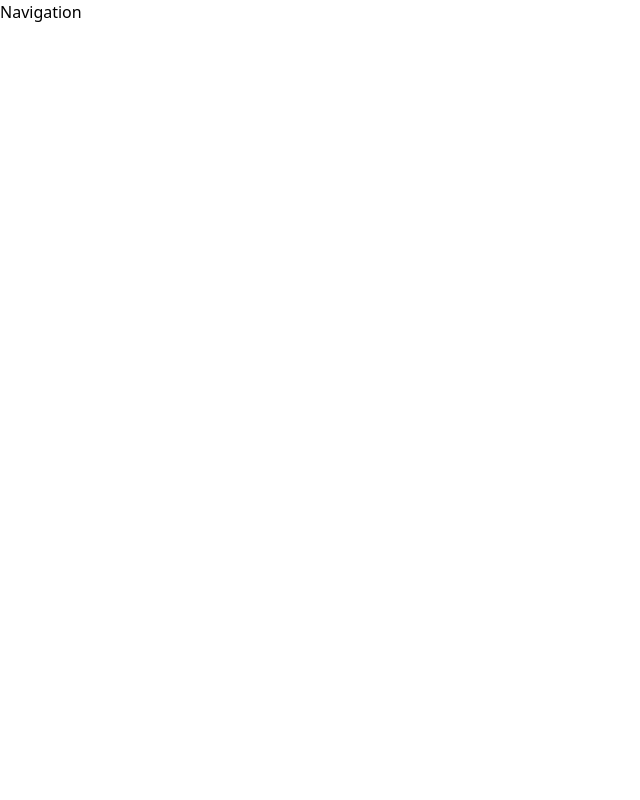
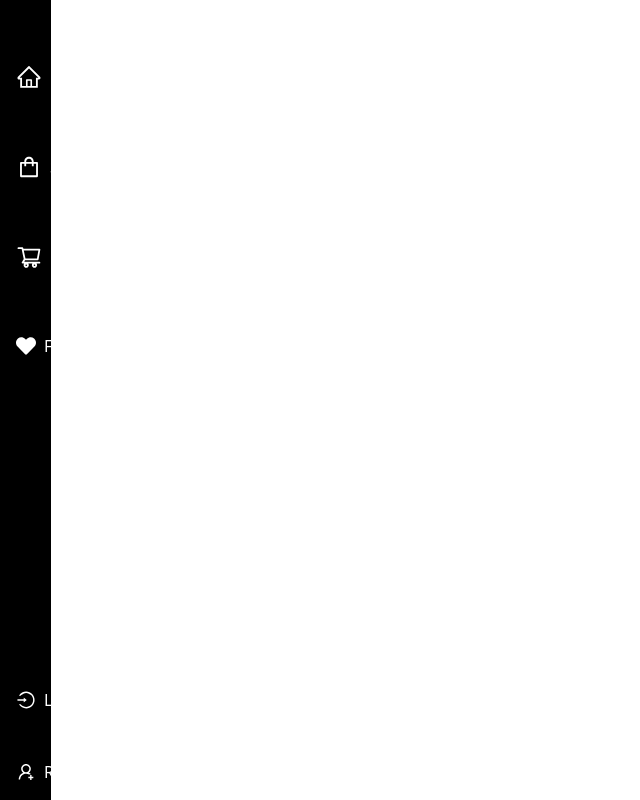
Before and after one commit to Sangarananthan/EpicCart-FullStack_Shopping_app, a React (Vite) app in the folder frontend/: page / in a window 1280 px wide. Shown: the whole page, without its empty margins (0-640 px from the left). Built offline with nearby package versions, Linux system fonts and the light colour scheme.

Commit message:
Redux Store Config

```diff
--- a/frontend/src/main.jsx
+++ b/frontend/src/main.jsx
@@ -1,4 +1,3 @@
-import React from "react";
 import ReactDOM from "react-dom/client";
 import App from "./App.jsx";
 import "./index.css";
--- a/frontend/src/pages/auth/Navigation.jsx
+++ b/frontend/src/pages/auth/Navigation.jsx
@@ -1,8 +1,93 @@
+import { useState } from "react";
+import {
+  AiOutlineHome,
+  AiOutlineShopping,
+  AiOutlineLogin,
+  AiOutlineUserAdd,
+  AiOutlineShoppingCart,
+} from "react-icons/ai";
+import { FaHeart } from "react-icons/fa";
+import { Link } from "react-router-dom";
+import { useNavigate } from "react-router-dom";
+import "./Navigation.css";
+const Navigation = () => {
+  const [dropdown, setDropdown] = useState(false);
+  const [showSidebar, setshowSidebar] = useState(false);
 
-const Navigation = () => {
+  const toggleDropdown = () => {
+    setDropdown(!dropdown);
+  };
+
+  const toggleSidebar = () => {
+    setshowSidebar(!showSidebar);
+  };
+
+  const closeSidebar = () => {
+    setshowSidebar(false);
+  };
+
   return (
-    <div>Navigation</div>
-  )
-}
+    <div
+      style={{ zIndex: 1000 }}
+      className={`${
+        showSidebar ? "hidden" : "flex"
+      } xl:flex lg:flex md:hidden sm:hidden flex-col justify-between p-4 text-white bg-[#000] w-[4%] hover:w-[15%] h-[100vh]  fixed `}
+      id="navigation-container"
+    >
+      <div className="flex flex-col justify-center space-y-4">
+        <Link to="/" className="flex relative">
+          <div className="flex items-center transition-transform transform hover:translate-x-2">
+            <AiOutlineHome className="mr-2 mt-[3rem]" size={26} />
+            <span className="hidden nav-item-name mt-[3rem]">HOME</span>
+          </div>
+        </Link>
 
-export default Navigation
+        <Link to="/shop" className="flex relative">
+          <div className="flex items-center transition-transform transform hover:translate-x-2">
+            <AiOutlineShopping className="mr-2 mt-[3rem]" size={26} />
+            <span className="hidden nav-item-name mt-[3rem]">SHOP</span>
+          </div>
+        </Link>
+
+        <Link to="/cart" className="flex relative">
+          <div className="flex items-center transition-transform transform hover:translate-x-2">
+            <AiOutlineShoppingCart className="mt-[3rem] mr-2" size={26} />
+            <span className="hidden nav-item-name mt-[3rem]">Cart</span>
+          </div>
+        </Link>
+
+        <Link to="/favorite" className="flex relative">
+          <div className="flex justify-center items-center transition-transform transform hover:translate-x-2">
+            <FaHeart className="mt-[3rem] mr-2" size={20} />
+            <span className="hidden nav-item-name mt-[3rem]">
+              Favorites
+            </span>{" "}
+          </div>
+        </Link>
+      </div>
+
+      <ul>
+        <li>
+          <Link to="/login" className="flex relative">
+            <div className="flex justify-center items-center transition-transform transform hover:translate-x-2">
+              <AiOutlineLogin className="mt-[3rem] mr-2" size={20} />
+              <span className="hidden nav-item-name mt-[3rem]">Login</span>{" "}
+            </div>
+          </Link>
+        </li>
+        <li>
+          <Link to="/register" className="flex relative">
+            <div className="flex justify-center items-center transition-transform transform hover:translate-x-2">
+              <AiOutlineUserAdd className="mt-[3rem] mr-2" size={20} />
+              <span className="hidden nav-item-name mt-[3rem]">
+                Register
+              </span>{" "}
+            </div>
+          </Link>
+        </li>
+      </ul>
+    </div>
+  );
+};
+
+export default Navigation;
--- /dev/null
+++ b/frontend/src/redux/api/apiSlice.js
@@ -0,0 +1,10 @@
+import { fetchBaseQuery, createApi } from "@reduxjs/toolkit/query/react";
+import { BASE_URL, USERs_URL } from "../constants";
+
+const baseQuery = fetchBaseQuery({ baseUrl: BASE_URL });
+
+export const apiSlice = createApi({
+  baseQuery,
+  tagTypes: ["Product", "Order", "Category", "User"],
+  endpoints: () => ({}),
+});
--- /dev/null
+++ b/frontend/src/redux/api/userApiSlice.js
@@ -0,0 +1,16 @@
+import { apiSlice } from "./apiSlice";
+import { USERs_URL } from "../constants";
+
+export const userApiSlice = apiSlice.injectEndpoints({
+  endpoints: (builder) => ({
+    login: builder.mutation({
+      query: (credentials) => ({
+        url: `${USERs_URL}auth/`,
+        method: "POST",
+        body: credentials,
+      }),
+    }),
+  }),
+});
+
+export const { useLoginMutation } = userApiSlice;
--- /dev/null
+++ b/frontend/src/redux/constants.js
@@ -0,0 +1,2 @@
+export const BASE_URL = "";
+export const USERs_URL = "/api/users/";
--- /dev/null
+++ b/frontend/src/redux/features/auth/authSlice.js
@@ -0,0 +1,28 @@
+import { createSlice } from "@reduxjs/toolkit";
+
+const initialState = {
+  userInfo: localStorage.getItem("userInfo")
+    ? JSON.parse(localStorage.getItem("userInfo"))
+    : null,
+};
+const authSlice = createSlice({
+  name: "auth",
+  initialState,
+  reducers: {
+    setCreadintials: (state, action) => {
+      state.userInfo = action.payload;
+      localStorage.setItem("userInfo", JSON.stringify(action.payload));
+      const expirationTime = new Date(new Date().getTime() + 3600 * 1000);
+      localStorage.setItem("expirationTime", expirationTime);
+    },
+
+    logout: (state) => {
+      state.userInfo = null;
+      localStorage.removeItem("userInfo");
+      localStorage.removeItem("expirationTime");
+    },
+  },
+});
+
+export const { setCreadintials, logout } = authSlice.actions;
+export default authSlice.reducer;
--- /dev/null
+++ b/frontend/src/redux/store.js
@@ -0,0 +1,17 @@
+import { configureStore } from "@reduxjs/toolkit";
+import { setupListeners } from "@reduxjs/toolkit/query";
+import { apiSlice } from "./api/apiSlice";
+import authReducer from "./features/auth/authSlice";
+const store = configureStore({
+  reducer: {
+    [apiSlice.reducerPath]: apiSlice.reducer,
+    auth: authReducer,
+  },
+  middleware: (getDefaultMiddleware) =>
+    getDefaultMiddleware().concat(apiSlice.middleware),
+  devTools: true,
+});
+
+setupListeners(store.dispatch);
+
+export default store;
```
Also changed, not shown: frontend/eslint.config.js (+18 -17 lines).
